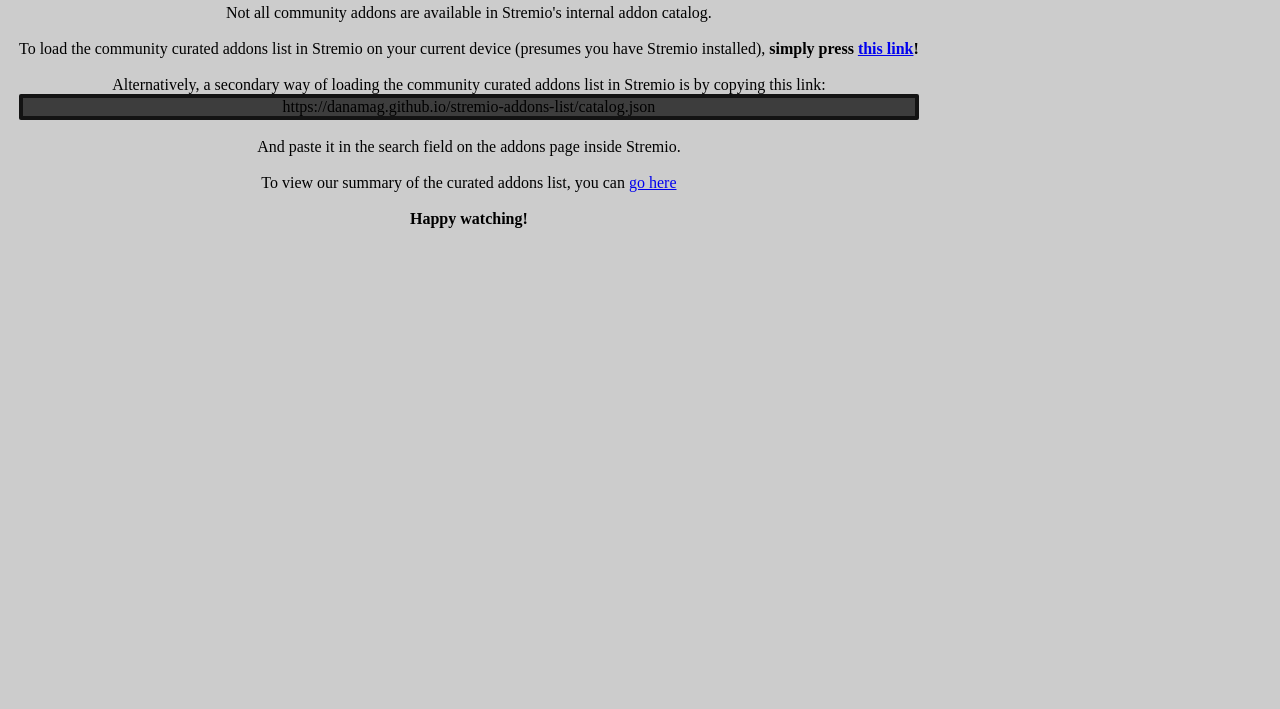
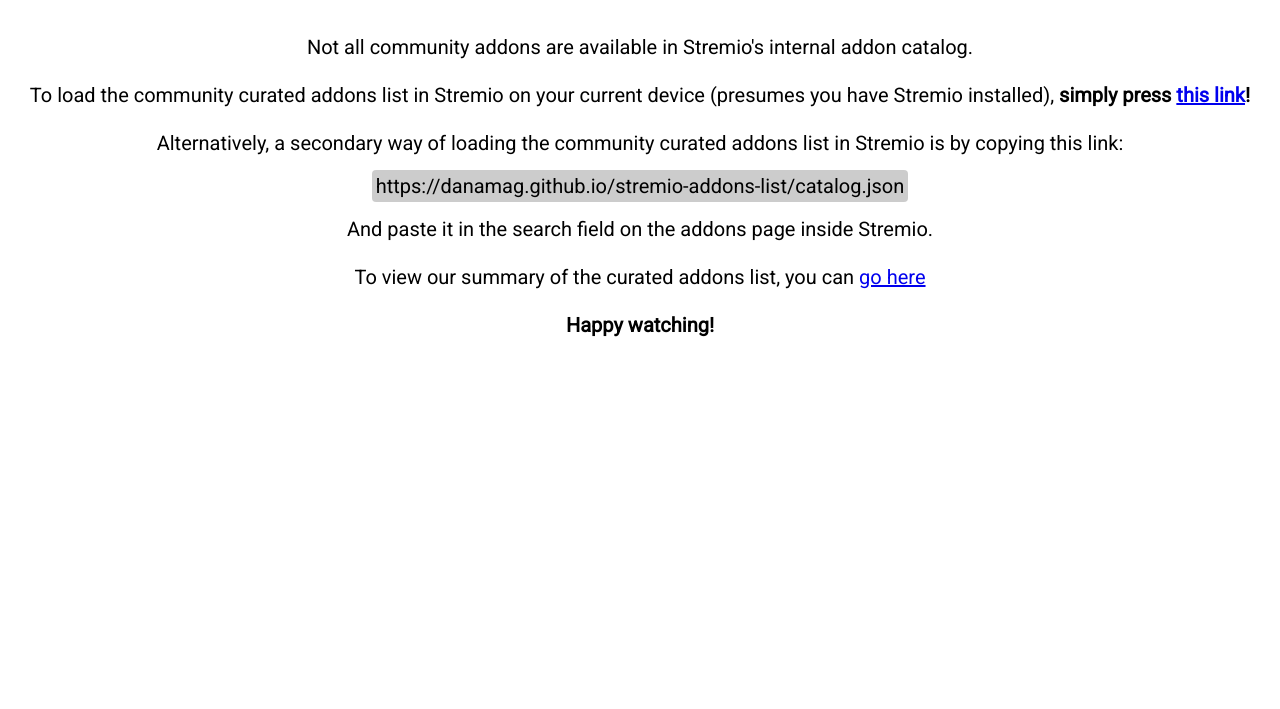
Before and after one commit to danamag/stremio-addons-list, a plain HTML site: page index.html in a window 1280 px wide. Shown: the part 91-800 px from the top of the page. Drawn offline with Linux system fonts and the light colour scheme.

Commit message:
Update index.html

```diff
--- a/index.html
+++ b/index.html
@@ -8,16 +8,16 @@
     <link href="https://fonts.googleapis.com/css2?family=Roboto&display=swap" rel="stylesheet">
     <style>
       body {
+        font-family: 'Roboto', sans-serif;
+        font-size: 20px;
+        padding: 20px;
+      }
+      div.block {
         background: rgba(0,0,0,0.2);
         border: 4px solid rgba(0,0,0,0);
         border-radius: 4px;
         display: inline-block;
         margin: 15px;
-      }
-      div.block {
-        background: rgba(0,0,0,0.7);
-        border: 4px solid rgba(0,0,0,0.7);
-        border-radius: 2px;
       }
     </style>
   </head>
```
